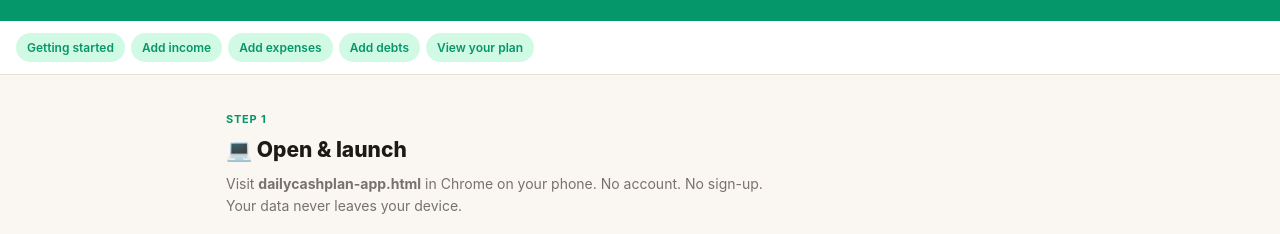
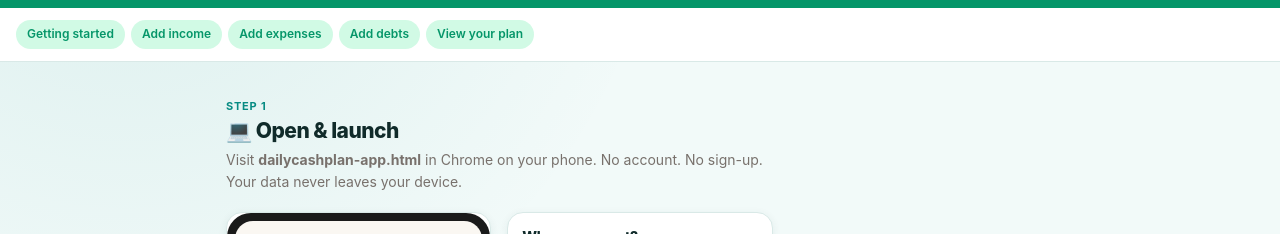
Before and after one commit to Vid567/dailycashplan, a website: page DailyCashPlan-Guide-v2.html in a window 1280 px wide. Shown: the part 148-382 px from the top of the page. Drawn offline with Linux system fonts and the light colour scheme.

Commit message:
Apply shared visual language across public pages

```diff
--- a/DailyCashPlan-Guide-v2.html
+++ b/DailyCashPlan-Guide-v2.html
@@ -104,6 +104,7 @@ h2{font-size:21px;font-weight:800;margin-bottom:6px}
 /* FOOTER */
 footer{text-align:center;padding:24px 20px;color:var(--text2);font-size:12px;border-top:2px solid var(--border);margin-top:36px}
 </style>
+<link rel="stylesheet" href="design-system.css">
 </head>
 <body>
 
```
